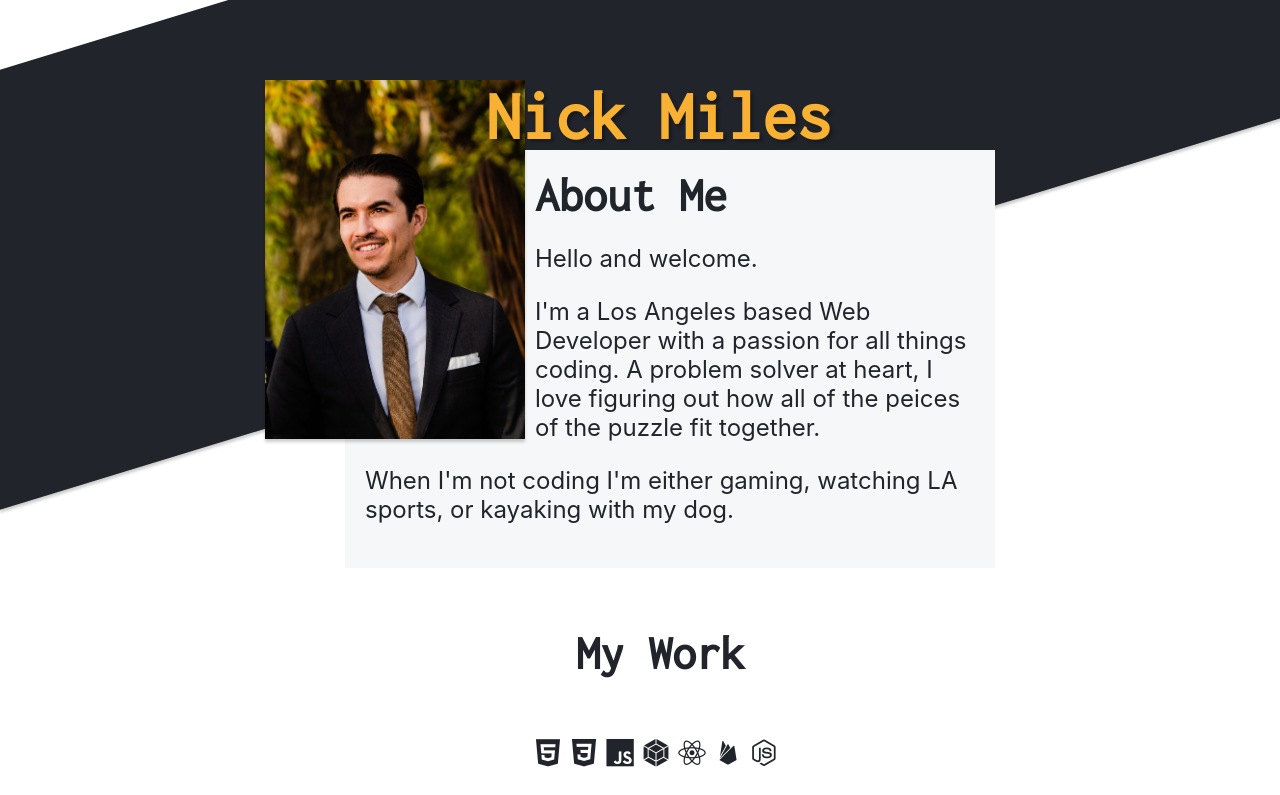
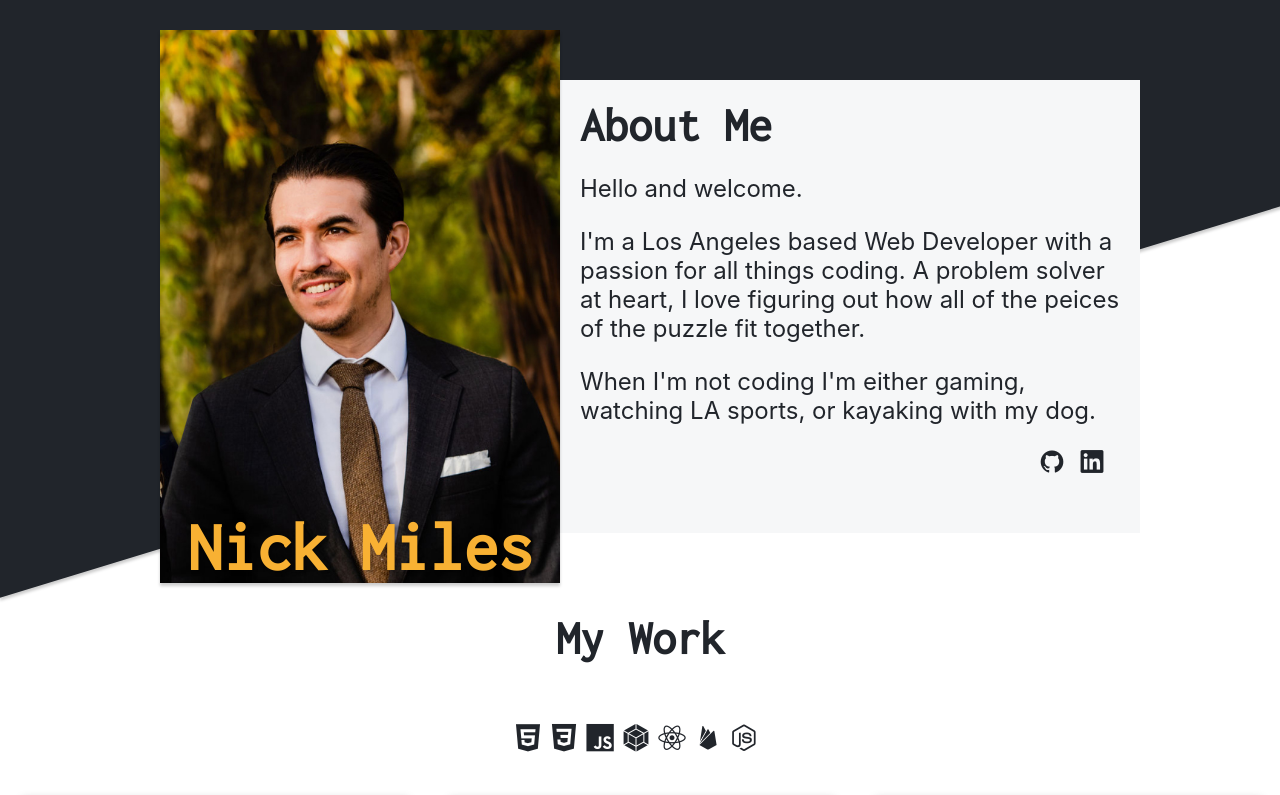
Before and after one commit to kihno/portfolio, a React (Create React App) app: page / in a window 1280 px wide. Shown: the top 795 px of the page. Built offline with nearby package versions, Linux system fonts and the light colour scheme.

Commit message:
Style for web

```diff
--- a/src/App.css
+++ b/src/App.css
@@ -59,6 +59,7 @@ h2 {
 .aboutContainer {
   background-color: #f6f7f8;
   padding: 20px;
+  max-width: 350px;
 }
 
 .aboutContainer>h2 {
@@ -83,8 +84,8 @@ a {
 
 .background {
   width: 100%;
-  height: 50%;
-  top: 0;
+  height: 60%;
+  bottom: 40%;
   left: 0;
   z-index: -1;
   position: absolute;
@@ -289,7 +290,73 @@ a {
 }
 
 @media (min-width: 1000px) {
+  .background {
+    height: 80%;
+    top: auto;
+    bottom: 25%;
+  }
+
+  .headerSection {
+    max-width: 1000px;
+    margin: 0;
+    display: grid;
+    grid: 1fr/ 1fr 2fr;
+  }
+
+  .headContainer {
+    max-width: 400px;
+    float: none;
+    margin: 0;
+  }
+
+  .headshot {
+    display: block;
+    width: auto;
+    height: 100%;
+  }
+
+  .name {
+    width: 2.5em;
+    top: auto;
+    margin: 0;
+    bottom: 0;
+    left: 50%;
+    transform: translate(-100%, 0);
+  }
+
+  .aboutContainer {
+    margin: 50px 0 50px 0;
+    display: flex;
+    flex-direction: column;
+    margin-right: 20px;
+  }
+
+  #work {
+    padding: 0;
+  }
+
+  .aboutIcons {
+    display: inline;
+    align-self: flex-end;
+  }
+
   .projects {
+    max-width: 1400px;
     grid: 1fr 1fr / 1fr 1fr 1fr;
   }
+
+  .project {
+    max-width: 600px;
+  }
+
+  .contact {
+    font-size: 1.2em;
+  }
+
+  .footerImage {
+    justify-self: start;
+    width: 80%;
+    height: auto;
+    margin: 40px;
+  }
 }
--- a/src/components/Project.js
+++ b/src/components/Project.js
@@ -7,7 +7,7 @@ const Project = (props) => {
 
     return(
         <div className="project">
-            <img className="projectImage" src={image} alt=""></img>
+            <a href={link}><img className="projectImage" src={image} alt=""></img></a>
             <div className="projectInfo">
                 <h3>{name}</h3>
                 <div className="projectIcons">
```
